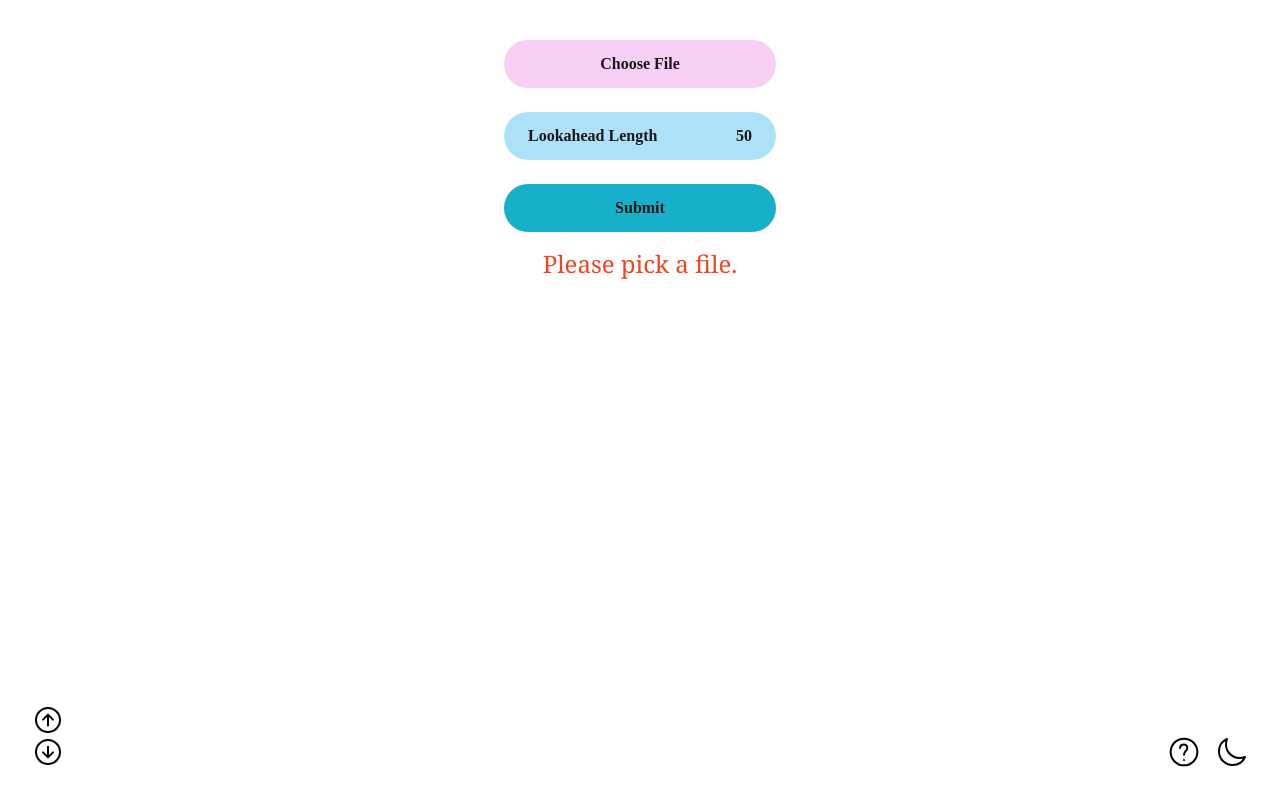
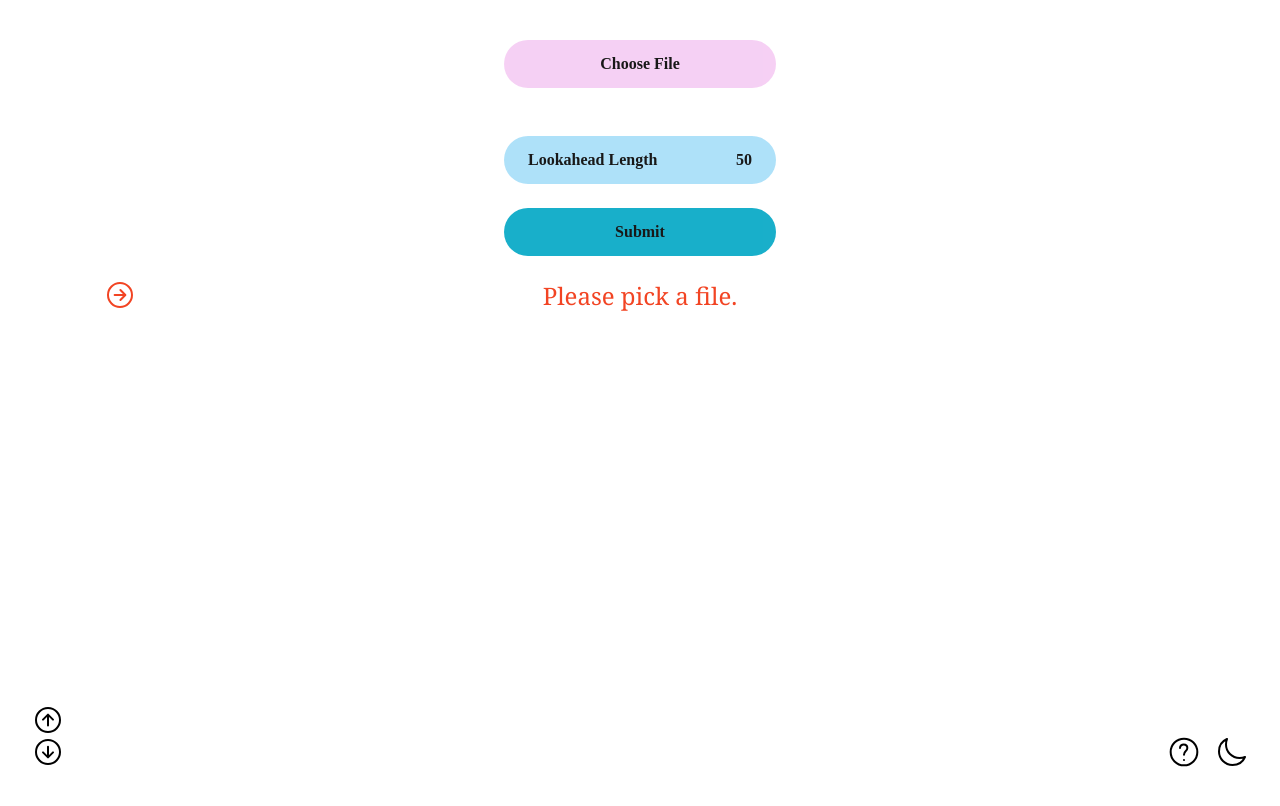
Before and after one commit to ideopunk/tonal-distancing-client, a Next.js app: page / in a window 1280 px wide. Both pictures are taken after a click on the input "Submit". Shown: the top 806 px of the page. Built offline with nearby package versions, Linux system fonts and the light colour scheme; a web font is replaced by a local one.

Commit message:
clump hopping

```diff
--- a/components/ArrowDownSvg.tsx
+++ b/components/ArrowDownSvg.tsx
@@ -1,7 +1,6 @@
 export default function ArrowDownSvg() {
 	return (
 		<svg xmlns="http://www.w3.org/2000/svg" className="ionicon" viewBox="0 0 512 512">
-			<title>Arrow Down Circle</title>
 			<path
 				fill="none"
 				stroke="currentColor"
--- a/components/ArrowUpSvg.tsx
+++ b/components/ArrowUpSvg.tsx
@@ -1,7 +1,6 @@
 export default function ArrowUpSvg() {
 	return (
 		<svg viewBox="0 0 512 512" className="group-hover:opacity-50 group-hover:scale-125 ">
-			<title>Arrow Up Circle</title>
 			<path
 				fill="none"
 				stroke="currentColor"
--- a/components/Menu.tsx
+++ b/components/Menu.tsx
@@ -36,6 +36,7 @@ export default function Menu() {
 						</Link>
 					)}
 					<button
+						title="Toggle theme"
 						onClick={() => setTheme(theme === "light" ? "dark" : "light")}
 						className="w-8 h-8 hover:scale-125 transition-transform"
 					>
--- a/components/MoonSvg.tsx
+++ b/components/MoonSvg.tsx
@@ -1,7 +1,6 @@
 export default function MoonSvg() {
 	return (
 		<svg viewBox="0 0 512 512">
-			<title>Moon</title>
 			<path
 				d="M160 136c0-30.62 4.51-61.61 16-88C99.57 81.27 48 159.32 48 248c0 119.29 96.71 216 216 216 88.68 0 166.73-51.57 200-128-26.39 11.49-57.38 16-88 16-119.29 0-216-96.71-216-216z"
 				fill="none"
--- a/components/Problem.tsx
+++ b/components/Problem.tsx
@@ -8,9 +8,9 @@ export default function Problem({ text, onLoad }: { text: string; onLoad: (n: nu
 		if (offset) {
 			onLoad(offset);
 		} else {
-			console.log("that didn't work @ Problem.tsx");
+			console.log("that really should have worked");
 		}
-	}, []);
+	}, [onLoad]);
 
 	return (
 		<p
--- a/components/SubmissionForm.tsx
+++ b/components/SubmissionForm.tsx
@@ -75,7 +75,7 @@ export default function SubmissionForm({ handleReport }: { handleReport: (runs:
 				className="file:border-0 file:bg-at-pink dark:file:bg-drac-green dark:file:text-drac-black  file:rounded-full hover:file:underline file:p-3 file:font-bold file:opacity-90 hover:file:opacity-100 transition-opacity file:w-full file:cursor-pointer"
 			/>
 
-			<p aria-label="Selected file name" className="mt-6">
+			<p aria-label="Selected file name" className="my-6 font-sans font-bold">
 				{selectedFile?.name}
 			</p>
 
--- a/components/SunSvg.tsx
+++ b/components/SunSvg.tsx
@@ -1,7 +1,6 @@
 export default function SunSvg() {
 	return (
 		<svg viewBox="0 0 512 512">
-			<title>Sunny</title>
 			<path
 				fill="none"
 				stroke="currentColor"
--- a/pages/index.tsx
+++ b/pages/index.tsx
@@ -1,5 +1,5 @@
 import Head from "next/head";
-import { FormEvent, useEffect, useRef, useState } from "react";
+import { FormEvent, useCallback, useEffect, useRef, useState } from "react";
 import ArrowDownSvg from "../components/ArrowDownSvg";
 import ArrowUpSvg from "../components/ArrowUpSvg";
 import Problem from "../components/Problem";
@@ -8,9 +8,56 @@ import fetcher from "../library/fetcher";
 
 type Run = { text: string; repeated: boolean };
 
+function PointerSystem({ positions }: { positions: number[] }) {
+	const [arrowPosition, setArrowPosition] = useState(0);
+
+	useEffect(() => {
+		if (positions) {
+			setArrowPosition(0);
+		}
+	}, [positions]);
+	function scrollTo(dir: "up" | "down") {
+		if (dir === "down" && arrowPosition !== 0) {
+			window.scrollTo({ top: positions[arrowPosition - 1] - 20 });
+			setArrowPosition((a) => (a ? a - 1 : a));
+		} else if (dir === "up" && arrowPosition !== positions.length - 1) {
+			window.scrollTo({ top: positions[arrowPosition + 1] - 20 });
+			setArrowPosition((a) => (a !== positions.length ? a + 1 : a));
+		}
+	}
+
+	return (
+		<>
+			{!!positions.length && (
+				<div
+					className="absolute text-at-red dark:text-drac-red flex justify-center w-full -rotate-90 h-8 right-[65ch]"
+					style={{ top: positions[arrowPosition] }}
+				>
+					<ArrowDownSvg />
+				</div>
+			)}
+			<div className="flex flex-col items-center fixed bottom-8 left-8">
+				<button
+					title="Jump to the previous clump"
+					className="block w-8 h-8 hover:scale-125 transition-transform"
+					onClick={() => scrollTo("down")}
+				>
+					<ArrowUpSvg />
+				</button>
+				<button
+					title="Jump to the next clump"
+					className="block w-8 h-8 hover:scale-125 transition-transform"
+					onClick={() => scrollTo("up")}
+				>
+					<ArrowDownSvg />
+				</button>
+			</div>
+		</>
+	);
+}
+
 export default function Home() {
 	const [report, setReport] = useState<Run[]>([]);
-
 	const [positions, setPositions] = useState<number[]>([]);
 
 	function handleReport(runs: Run[]) {
@@ -18,33 +65,23 @@ export default function Home() {
 		setReport(runs);
 	}
 
-	function scrollTo(dir: "up" | "down") {
-		// alert(dir);
-		const currY = window.scrollY;
-		let nextY: number;
-
-		if (dir === "up") {
-			nextY = positions.find((pos, i) => positions[i + 1] > currY) || currY;
-		} else {
-			nextY = positions.find((pos) => pos > currY) || currY;
-		}
-
-		window.scrollTo({ top: nextY });
-	}
-
-	function handleLoadProblem(n: number) {
-		setPositions((pre) => [...pre, n]);
-	}
+	const handleLoadProblem = useCallback((n: number) => {
+		setPositions((pre) => {
+			const latest = pre[pre.length - 1];
+			if (n - latest < 150) return pre;
+			return [...pre, n];
+		});
+	}, []);
 
 	return (
-		<div className="w-full h-full">
+		<div className="w-full h-full pb-8">
 			<Head>
 				<meta name="description" content="Generated by create next app" />
 				<meta property="og:title" content="Tonal Distancing" />
 				<meta property="og:description" content="Tonal Distancing" />
 				<link rel="icon" href="/favicon.ico" />
 			</Head>
-			<aside className="flex flex-col items-center m-4">
+			<aside className="flex flex-col items-center p-4 mb-2">
 				<SubmissionForm handleReport={handleReport} />
 			</aside>
 			<main className="z-10 flex flex-col items-center w-full">
@@ -70,20 +107,7 @@ export default function Home() {
 				</div>
 			</main>
 
-			<div className="flex flex-col items-center fixed bottom-8 left-8">
-				<button
-					className="block w-8 h-8 hover:scale-125 transition-transform"
-					onClick={() => scrollTo("up")}
-				>
-					<ArrowUpSvg />
-				</button>
-				<button
-					className="block w-8 h-8 hover:scale-125 transition-transform"
-					onClick={() => scrollTo("down")}
-				>
-					<ArrowDownSvg />
-				</button>
-			</div>
+			<PointerSystem positions={positions} />
 		</div>
 	);
 }
```
